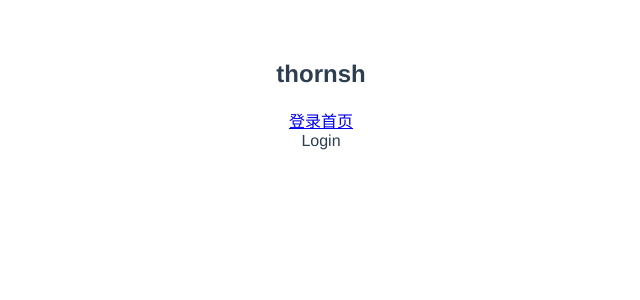
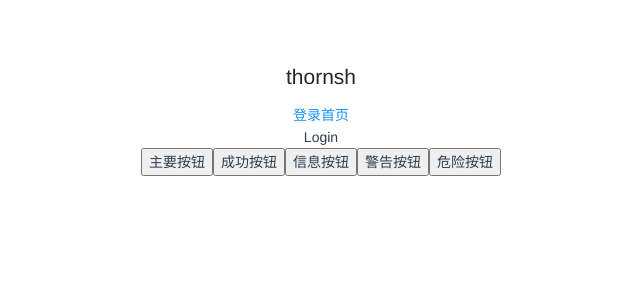
Before and after one commit to thornsh/vue3-cli-admin, a Vue app: page /#/login in a window 1280 px wide. Shown: the top 300 px of the page, without its empty margins (319-959 px from the left). Built offline with nearby package versions, Linux system fonts and the light colour scheme.

Commit message:
feat(component): add element-plus components

```diff
--- a/babel.config.js
+++ b/babel.config.js
@@ -1,3 +1,14 @@
 module.exports = {
+  plugins: [
+    [
+      'import',
+      {
+        libraryName: 'element-plus',
+        customStyleName: (name) => {
+          return `element-plus/lib/theme-chalk/${name}.css`
+        }
+      }
+    ]
+  ],
   presets: ['@vue/cli-plugin-babel/preset']
 }
--- a/package.json
+++ b/package.json
@@ -16,9 +16,12 @@
     }
   },
   "dependencies": {
+    "axios": "^0.21.1",
+    "babel-plugin-import": "^1.13.3",
     "commitizen": "^4.2.4",
     "core-js": "^3.6.5",
     "cz-conventional-changelog": "^3.3.0",
+    "element-plus": "^1.0.2-beta.65",
     "vue": "^3.0.0",
     "vue-router": "^4.0.10",
     "vuex": "^4.0.2"
--- a/src/App.vue
+++ b/src/App.vue
@@ -4,6 +4,11 @@
     <router-link to="/login">登录</router-link>
     <router-link to="main">首页</router-link>
     <router-view></router-view>
+    <el-button type="primary">主要按钮</el-button>
+    <el-button type="success">成功按钮</el-button>
+    <el-button type="info">信息按钮</el-button>
+    <el-button type="warning">警告按钮</el-button>
+    <el-button type="danger">危险按钮</el-button>
   </div>
 </template>
 
--- /dev/null
+++ b/src/global/index.ts
@@ -0,0 +1,6 @@
+import { App } from 'vue'
+import registerElement from './register-element'
+
+export function registerApp(app: App<Element>): void {
+  registerElement(app)
+}
--- /dev/null
+++ b/src/global/register-element.ts
@@ -0,0 +1,11 @@
+import 'element-plus/lib/theme-chalk/base.css'
+import { ElButton } from 'element-plus'
+import { App } from 'vue'
+
+const components = [ElButton]
+
+export default function (app: App<Element>) {
+  for (const component of components) {
+    app.component(component.name, component)
+  }
+}
--- a/src/main.ts
+++ b/src/main.ts
@@ -1,10 +1,13 @@
 import { createApp } from 'vue'
 import App from './App.vue'
+import { registerApp } from './global'
 import router from './routers'
 import store from './store'
 
 const app = createApp(App)
 
+registerApp(app)
+
 app.use(router)
 app.use(store)
 
```
Also changed, not shown: 1 other file (tests, documents, lock files or other folders).
